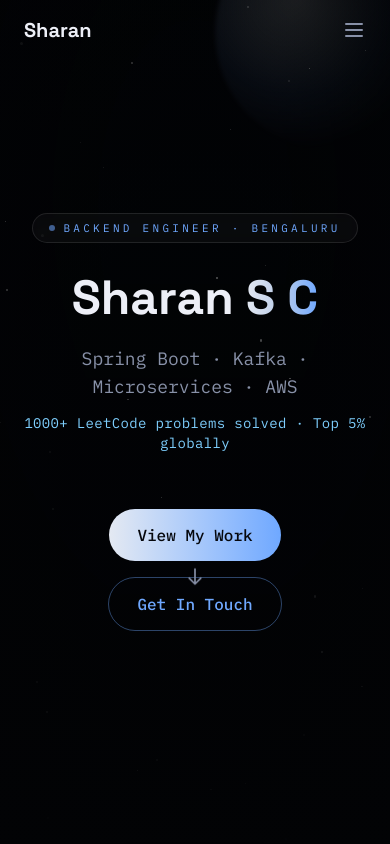
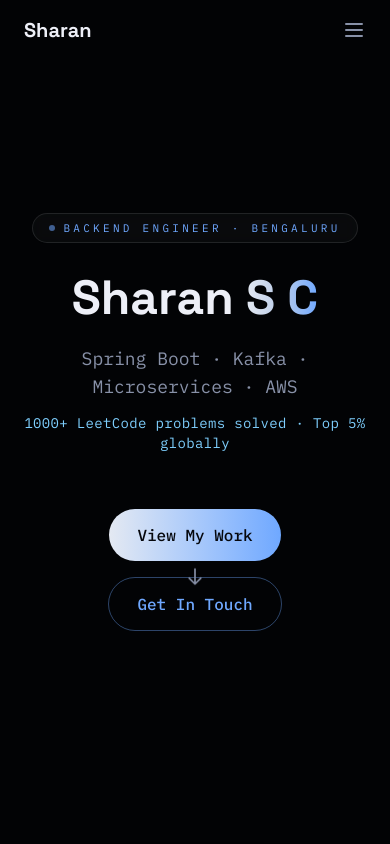
Before and after one commit to Sharan-0-dot/Portfolio, a React (Vite) app: page / in a window 390 px wide. Shown: the top 844 px of the page. Built offline with nearby package versions, Linux system fonts and the light colour scheme.

Commit message:
droped heavy background computation for mobile screens replaced it with a simple black background

```diff
--- a/src/Components/Panel.jsx
+++ b/src/Components/Panel.jsx
@@ -3,7 +3,7 @@ function Panel({ id, children, className = "" }) {
     <section
       id={id}
       style={{ contentVisibility: "auto", containIntrinsicSize: "1px 800px" }}
-      className={`relative mx-4 sm:mx-8 md:mx-16 lg:mx-24 my-12 md:my-20 rounded-[2rem] border border-white/10 bg-[#10131F]/5 backdrop-blur-2xl shadow-[0_30px_100px_-40px_rgba(0,0,0,0.8)] overflow-hidden [transform:translateZ(0)] ${className}`}
+      className={`relative mx-4 sm:mx-8 md:mx-16 lg:mx-24 my-12 md:my-20 rounded-[2rem] border border-white/10 bg-[#10131F]/40 md:bg-[#10131F]/5 backdrop-blur-none md:backdrop-blur-2xl shadow-[0_30px_100px_-40px_rgba(0,0,0,0.8)] overflow-hidden [transform:translateZ(0)] ${className}`}
     >
       <div className="absolute inset-x-0 top-0 h-px bg-gradient-to-r from-transparent via-white/20 to-transparent" />
       <div className="p-6 sm:p-10 md:p-14">
--- a/src/Components/SolarSystemBackground.jsx
+++ b/src/Components/SolarSystemBackground.jsx
@@ -1,6 +1,6 @@
 import { Canvas, useFrame } from "@react-three/fiber";
 import { Stars, useTexture } from "@react-three/drei";
-import { Suspense, useRef, useEffect, useState, useMemo } from "react";
+import { Suspense, useRef, useEffect, useState } from "react";
 import * as THREE from "three";
 
 const MOON_COLOR_URL = "/textures/color_map.jpg";
@@ -77,70 +77,13 @@ function Scene() {
   );
 }
 
-function StaticMobileBackground() {
-  const dots = useMemo(
-    () =>
-      Array.from({ length: 40 }, (_, i) => ({
-        id: i,
-        top: Math.random() * 100,
-        left: Math.random() * 100,
-        size: Math.random() * 2 + 0.5,
-        delay: Math.random() * 4,
-        duration: Math.random() * 3 + 2,
-      })),
-    []
-  );
-
-  return (
-    <div className="absolute inset-0 overflow-hidden">
-
-      <div
-        className="absolute rounded-full"
-        style={{
-          top: "-10%",
-          right: "-15%",
-          width: "60vw",
-          height: "60vw",
-          maxWidth: 420,
-          maxHeight: 420,
-          background:
-            "radial-gradient(circle at 35% 35%, rgba(228,233,242,0.35), rgba(111,168,255,0.12) 45%, transparent 70%)",
-          filter: "blur(2px)",
-        }}
-      />
-
-      {dots.map((d) => (
-        <span
-          key={d.id}
-          className="absolute rounded-full bg-white"
-          style={{
-            top: `${d.top}%`,
-            left: `${d.left}%`,
-            width: d.size,
-            height: d.size,
-            opacity: 0.6,
-            animation: `twinkle ${d.duration}s ease-in-out ${d.delay}s infinite`,
-          }}
-        />
-      ))}
-      <style>{`
-        @keyframes twinkle {
-          0%, 100% { opacity: 0.2; }
-          50% { opacity: 0.9; }
-        }
-      `}</style>
-    </div>
-  );
-}
-
 export default function SolarSystemBackground() {
   const isMobile = useIsMobile();
 
   return (
     <div className="fixed inset-0 -z-10 pointer-events-none bg-[#020305]">
-      {isMobile ? (
-        <StaticMobileBackground />
-      ) : (
+      {!isMobile && (
+        <>
           <Canvas
             camera={{ position: [0, 0, 7], fov: 32 }}
             dpr={[1, 2]}
@@ -149,10 +92,11 @@ export default function SolarSystemBackground() {
           >
             <Scene />
           </Canvas>
-      )}
 
           <div className="absolute inset-0 [background:radial-gradient(ellipse_at_center,transparent_40%,rgba(2,3,5,0.7)_100%)]" />
           <div className="absolute inset-0 bg-gradient-to-b from-[#020305]/40 via-[#020305]/70 to-[#020305]/95" />
+        </>
+      )}
     </div>
   );
 }
--- a/src/Components/designTokens.js
+++ b/src/Components/designTokens.js
@@ -1,13 +1,12 @@
-
 export const colors = {
-  void: "#05070C",         // page background — near-black deep space
-  panel: "#10131F",        // glass panel fill
+  void: "#05070C",
+  panel: "#10131F",
   panelBorder: "rgba(255,255,255,0.08)",
-  moonlight: "#E4E9F2",    // primary accent — pale lunar silver
-  earthlight: "#6FA8FF",   // secondary accent — cool reflected "earthshine" blue
-  ember: "#D98E63",        // warm accent, used sparingly for contrast
-  starlight: "#EDEFF7",    // primary text
-  muted: "#8A93AC",        // secondary text
+  moonlight: "#E4E9F2",
+  earthlight: "#6FA8FF",
+  ember: "#D98E63",
+  starlight: "#EDEFF7",
+  muted: "#8A93AC",
 };
 
 export const fontDisplay = "font-['Space_Grotesk']";
@@ -25,16 +24,16 @@ export const gradientText =
 export const bodyText = `${fontBody} text-[#B7BFD4] leading-relaxed`;
 
 export const cardBase =
-  "bg-white/[0.03] backdrop-blur-sm rounded-2xl border border-white/10 hover:border-[#6FA8FF]/40 transition-colors duration-300";
+  "bg-white/[0.06] md:bg-white/[0.03] backdrop-blur-none md:backdrop-blur-sm rounded-2xl border border-white/10 hover:border-[#6FA8FF]/40 transition-colors duration-300";
 
 export const chip =
   `${fontMono} text-[11px] px-3 py-1 rounded-full border border-[#6FA8FF]/25 text-[#6FA8FF] bg-[#6FA8FF]/[0.06]`;
 
 export const btnPrimary =
-  `${fontMono} inline-flex items-center gap-2 px-7 py-3.5 rounded-full font-medium text-[#05070C] bg-gradient-to-r from-[#E4E9F2] to-[#6FA8FF] hover:shadow-[0_0_30px_-5px_rgba(111,168,255,0.5)] hover:scale-[1.03] transition-all duration-300`;
+  `${fontMono} inline-flex items-center gap-2 px-7 py-3.5 rounded-full font-medium text-[#05070C] bg-gradient-to-r from-[#E4E9F2] to-[#6FA8FF] hover:shadow-[0_0_30px_-5px_rgba(111,168,255,0.5)] hover:scale-[1.03] transition-[transform,box-shadow] duration-300`;
 
 export const btnSecondary =
-  `${fontMono} inline-flex items-center gap-2 px-7 py-3.5 rounded-full font-medium border border-[#6FA8FF]/40 text-[#6FA8FF] hover:bg-[#6FA8FF]/10 hover:scale-[1.03] transition-all duration-300`;
+  `${fontMono} inline-flex items-center gap-2 px-7 py-3.5 rounded-full font-medium border border-[#6FA8FF]/40 text-[#6FA8FF] hover:bg-[#6FA8FF]/10 hover:scale-[1.03] transition-[transform,background-color] duration-300`;
 
 export const link =
   "text-[#6FA8FF] hover:text-[#D98E63] transition-colors duration-300";
```
Lines whose indentation alone changed are shown as unchanged.
